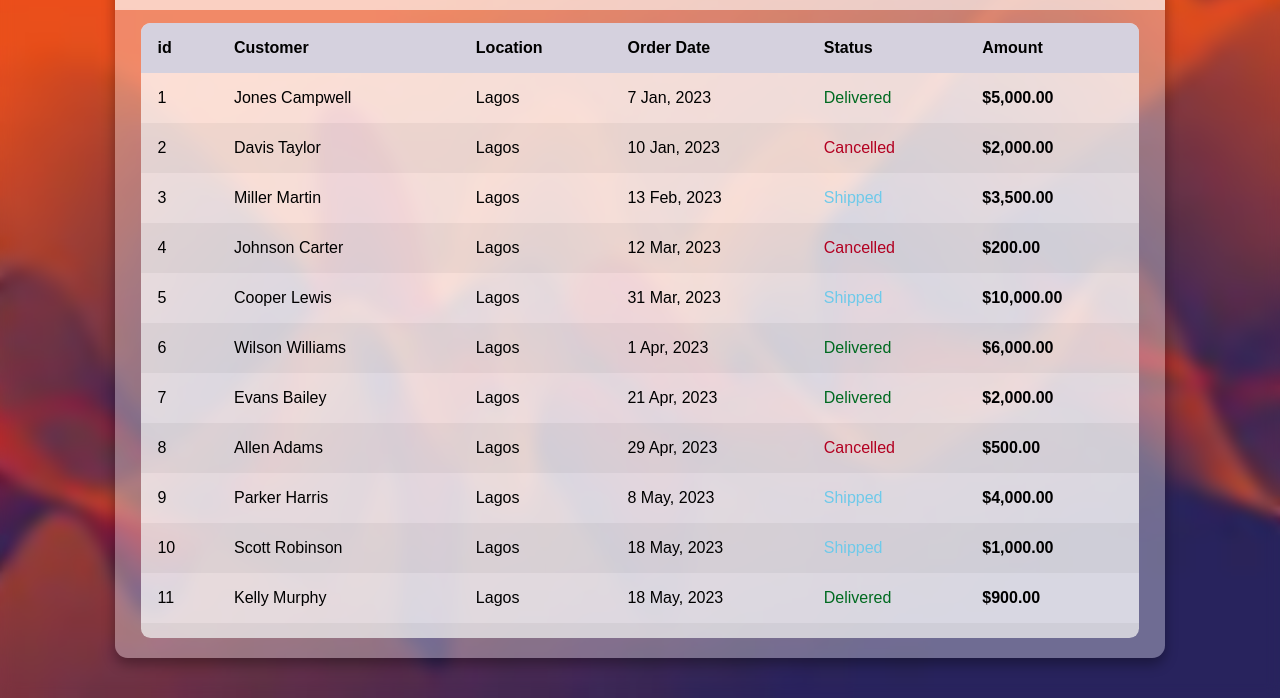
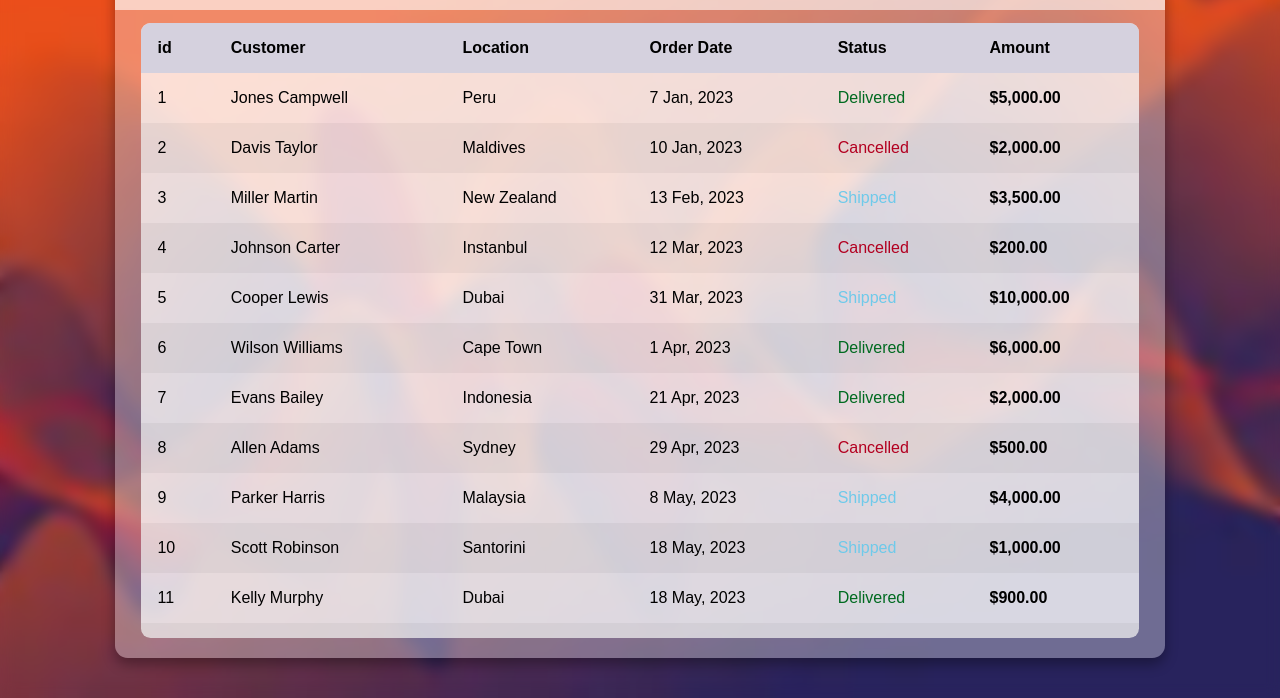
Before and after one commit to nazzy-tech/Responsive-HTML-with-pure-CSS, a plain HTML site: page index.html in a window 1280 px wide. Shown: the part 102-800 px from the top of the page. Drawn offline with Linux system fonts and the light colour scheme.

Commit message:
Add files via upload

```diff
--- a/index.html
+++ b/index.html
@@ -28,7 +28,7 @@
                     <tr>
                         <td>1</td>
                         <td>Jones Campwell</td>
-                        <td>Lagos</td>
+                        <td>Peru</td>
                         <td>7 Jan, 2023 </td>
                         <td class="status delivered">Delivered</td>
                         <td><strong>$5,000.00</strong></td>
@@ -36,7 +36,7 @@
                     <tr>
                         <td>2</td>
                         <td>Davis Taylor</td>
-                        <td>Lagos</td>
+                        <td>Maldives</td>
                         <td>10 Jan, 2023 </td>
                         <td class="status cancelled">Cancelled</td>
                         <td><strong>$2,000.00</strong></td>
@@ -44,7 +44,7 @@
                     <tr>
                         <td>3</td>
                         <td>Miller Martin</td>
-                        <td>Lagos</td>
+                        <td>New Zealand</td>
                         <td>13 Feb, 2023 </td>
                         <td class="status shipped">Shipped</td>
                         <td><strong>$3,500.00</strong></td>
@@ -52,7 +52,7 @@
                     <tr>
                         <td>4</td>
                         <td>Johnson Carter</td>
-                        <td>Lagos</td>
+                        <td>Instanbul</td>
                         <td>12 Mar, 2023 </td>
                         <td class="status cancelled">Cancelled</td>
                         <td><strong>$200.00</strong></td>
@@ -60,7 +60,7 @@
                     <tr>
                         <td>5</td>
                         <td>Cooper Lewis</td>
-                        <td>Lagos</td>
+                        <td>Dubai</td>
                         <td>31 Mar, 2023 </td>
                         <td class="status shipped">Shipped</td>
                         <td><strong>$10,000.00</strong></td>
@@ -68,7 +68,7 @@
                     <tr>
                         <td>6</td>
                         <td>Wilson Williams</td>
-                        <td>Lagos</td>
+                        <td>Cape Town</td>
                         <td>1 Apr, 2023 </td>
                         <td class="status delivered">Delivered</td>
                         <td><strong>$6,000.00</strong></td>
@@ -76,7 +76,7 @@
                     <tr>
                         <td>7</td>
                         <td>Evans Bailey</td>
-                        <td>Lagos</td>
+                        <td>Indonesia</td>
                         <td>21 Apr, 2023 </td>
                         <td class="status delivered">Delivered</td>
                         <td><strong>$2,000.00</strong></td>
@@ -84,7 +84,7 @@
                     <tr>
                         <td>8</td>
                         <td>Allen Adams</td>
-                        <td>Lagos</td>
+                        <td>Sydney</td>
                         <td>29 Apr, 2023 </td>
                         <td class="status cancelled">Cancelled</td>
                         <td><strong>$500.00</strong></td>
@@ -92,7 +92,7 @@
                     <tr>
                         <td>9</td>
                         <td>Parker Harris</td>
-                        <td>Lagos</td>
+                        <td>Malaysia</td>
                         <td>8 May, 2023 </td>
                         <td class="status shipped">Shipped</td>
                         <td><strong>$4,000.00</strong></td>
@@ -100,7 +100,7 @@
                     <tr>
                         <td>10</td>
                         <td>Scott Robinson</td>
-                        <td>Lagos</td>
+                        <td>Santorini</td>
                         <td>18 May, 2023 </td>
                         <td class="status shipped">Shipped</td>
                         <td><strong>$1,000.00</strong></td>
@@ -109,7 +109,7 @@
                     <tr>
                         <td>11</td>
                         <td>Kelly Murphy</td>
-                        <td>Lagos</td>
+                        <td>Dubai</td>
                         <td>18 May, 2023 </td>
                         <td class="status delivered">Delivered</td>
                         <td><strong>$900.00</strong></td>
@@ -117,7 +117,7 @@
                     <tr>
                         <td>12</td>
                         <td>Clark Mitchel</td>
-                        <td>Lagos</td>
+                        <td>Egypt</td>
                         <td>20 May, 2023 </td>
                         <td class="status pending">Pending</td>
                         <td><strong>$20,000.00</strong></td>
@@ -125,7 +125,7 @@
                     <tr>
                         <td>13</td>
                         <td>Beverly Cooks</td>
-                        <td>Lagos</td>
+                        <td>Amsterdam</td>
                         <td>28 May, 2023 </td>
                         <td class="status shipped">Shipped</td>
                         <td><strong>$10,000.00</strong></td>
@@ -133,7 +133,7 @@
                     <tr>
                         <td>14</td>
                         <td>Tracey Molly</td>
-                        <td>Lagos</td>
+                        <td>Paris, France</td>
                         <td>2 Jun, 2023 </td>
                         <td class="status cancelled">Cancelled</td>
                         <td><strong>$15,000.00</strong></td>
```
